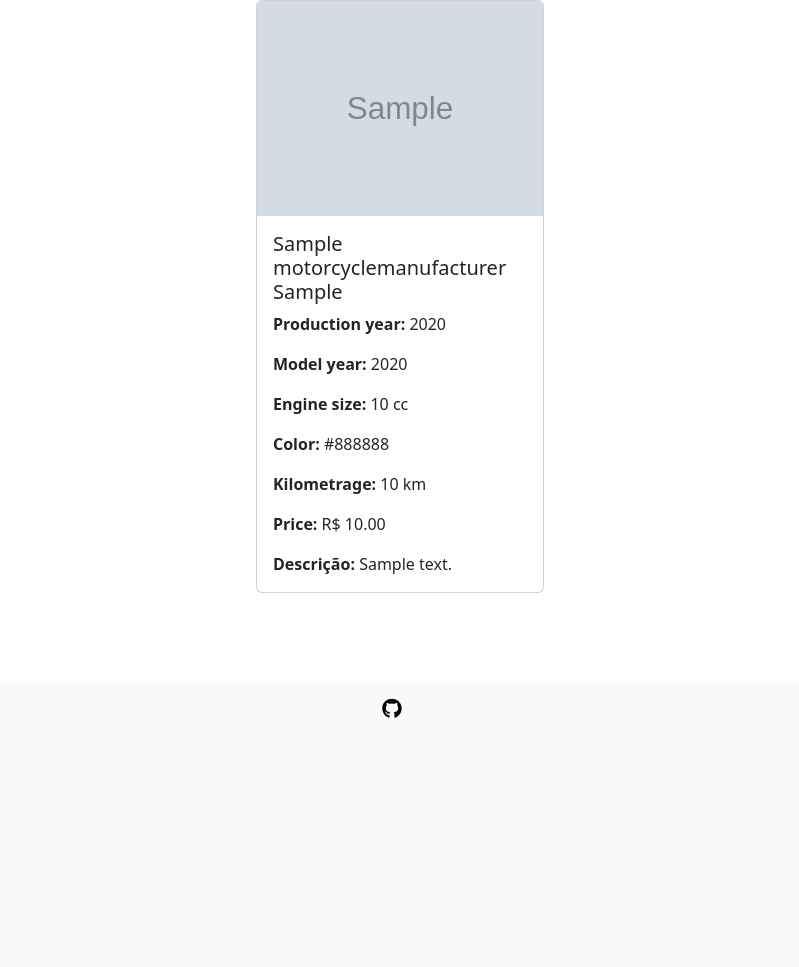
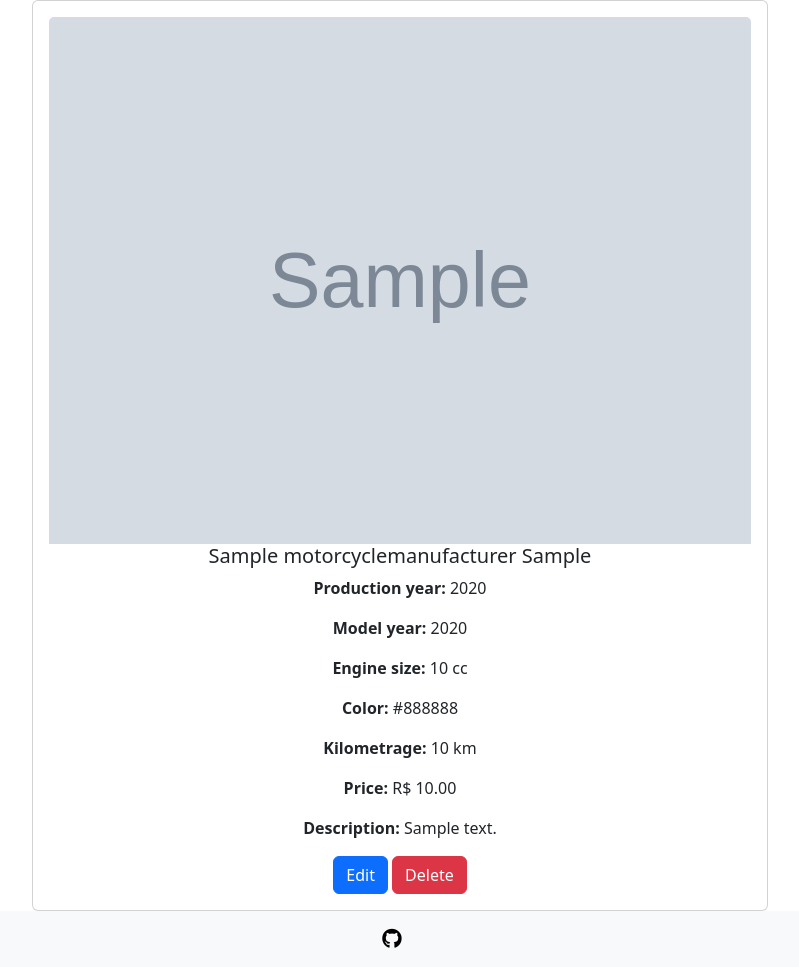
Before and after one commit to joaoalexarruda/ipp_dealership, a Django app: page /motorcycles/1/ in a window 1280 px wide. Shown: the part 63-1030 px from the top of the page, without its empty margins (240-1039 px from the left). Before the commit the page ends 781 px from the top, so only its background shows below. Run offline with Django 5.2, Linux system fonts and the light colour scheme; a user stored in the database is signed in; tables that the repository leaves empty hold one stand-in row (values such as "Sample post"); grey boxes marked "Sample" are stand-in pictures; some libraries are stand-ins or nearby versions.

Commit message:
add motorcycle_update

```diff
--- a/motorcycles/templates/motorcycles/motorcycle_detail.html
+++ b/motorcycles/templates/motorcycles/motorcycle_detail.html
@@ -4,7 +4,11 @@
     {{ object.model }}
 {% endblock title %}
 {% block content %}
-    <div class="card mx-auto" style="width: 18rem;">
+    <div class="container">
+        <div class="row justify-content-center">
+            <div class="col-md-8">
+                <div class="card">
+                    <div class="card-body">
                         {% if object.image %}
                             <img class="card-img-top"
                                  src="{{ object.image.url }}"
@@ -14,8 +18,8 @@
                                  src="https://via.placeholder.com/300"
                                  alt="Foto não disponível">
                         {% endif %}
-        <div class="card-body">
-            <h5 class="card-title">{{ object.manufacturer }} {{ object.model }}</h5>
+                        <h5 class="card-title text-center">{{ object.manufacturer }} {{ object.model }}</h5>
+                        <div class="text-center">
                             <p class="card-text">
                                 <strong>Production year:</strong> {{ object.production_year }}
                             </p>
@@ -36,15 +40,20 @@
                             </p>
                             {% if object.description %}
                                 <p class="card-text">
-                    <strong>Descrição:</strong> {{ object.description }}
+                                    <strong>Description:</strong> {{ object.description }}
                                 </p>
                             {% endif %}
                         </div>
+                        {% if user.is_staff %}
+                            <div class="text-center mt-3">
+                                <a href="{% url 'motorcycle_update' pk=object.pk %}"
+                                   class="btn btn-primary mr-3">Edit</a>
+                                <a href="" class="btn btn-danger">Delete</a>
                             </div>
-    {% comment %} {% if user.is_staff %}
-        <div class="buttons-container">
-            <a href="{% url 'car_update' pk=object.pk %}" class="btn btn-primary">Editar</a>
-            <a href="{% url 'car_delete' pk=object.pk %}" class="btn btn-danger">Deletar</a>
+                        {% endif %}
                     </div>
-    {% endif %} {% endcomment %}
+                </div>
+            </div>
+        </div>
+    </div>
 {% endblock content %}
--- a/motorcycles/urls.py
+++ b/motorcycles/urls.py
@@ -1,9 +1,11 @@
 # Separate URL configuration for the motorcycles app
 
 from django.urls import path
-from .views import MotorcycleListView, MotorcycleDetailView
+from .views import MotorcycleListView, MotorcycleDetailView, MotorcycleUpdateView
 
 urlpatterns = [
     path('', MotorcycleListView.as_view(), name='motorcycle_list'),
     path('<int:pk>/', MotorcycleDetailView.as_view(), name='motorcycle_detail'),
+    path('<int:pk>/update/', MotorcycleUpdateView.as_view(),
+         name='motorcycle_update'),
 ]
--- a/motorcycles/views.py
+++ b/motorcycles/views.py
@@ -1,7 +1,12 @@
-from django.views.generic import ListView, DetailView
+from django.urls import reverse_lazy
+from django.views.generic import ListView, DetailView, UpdateView
+
+from motorcycles.forms import MotorcycleModelForm
 from .models import Motorcycle
 from django.db.models import Q
 from django.utils.decorators import method_decorator
+from django.contrib.admin.views.decorators import staff_member_required
+
 
 # Create your views here.
 
@@ -28,3 +33,13 @@ class MotorcycleDetailView(DetailView):
     model = Motorcycle
     template_name = 'motorcycles/motorcycle_detail.html'
     context_object_name = 'motorcycle_detail'
+
+
+@method_decorator(staff_member_required, name='dispatch')
+class MotorcycleUpdateView(UpdateView):
+    model = Motorcycle
+    form_class = MotorcycleModelForm
+    template_name = 'motorcycles/motorcycle_update.html'
+
+    def get_success_url(self):
+        return reverse_lazy('motorcycle_detail', kwargs={'pk': self.object.pk})
```
Also changed, not shown: motorcycles/forms.py (added, +27 -0 lines), motorcycles/templates/motorcycles/motorcycle_update.html (added, +23 -0 lines). Lines whose indentation alone changed are shown as unchanged.
